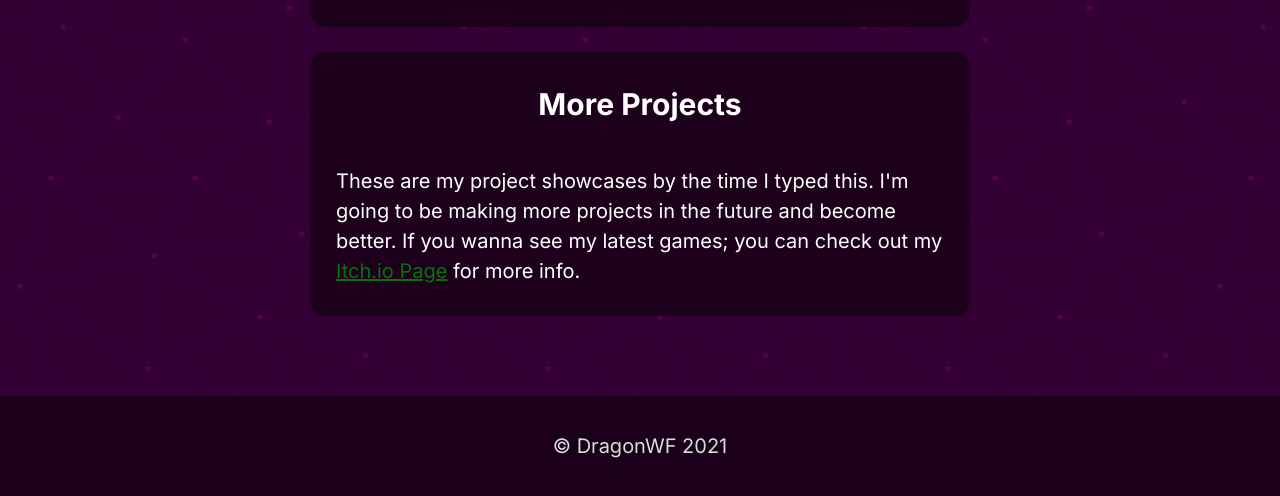
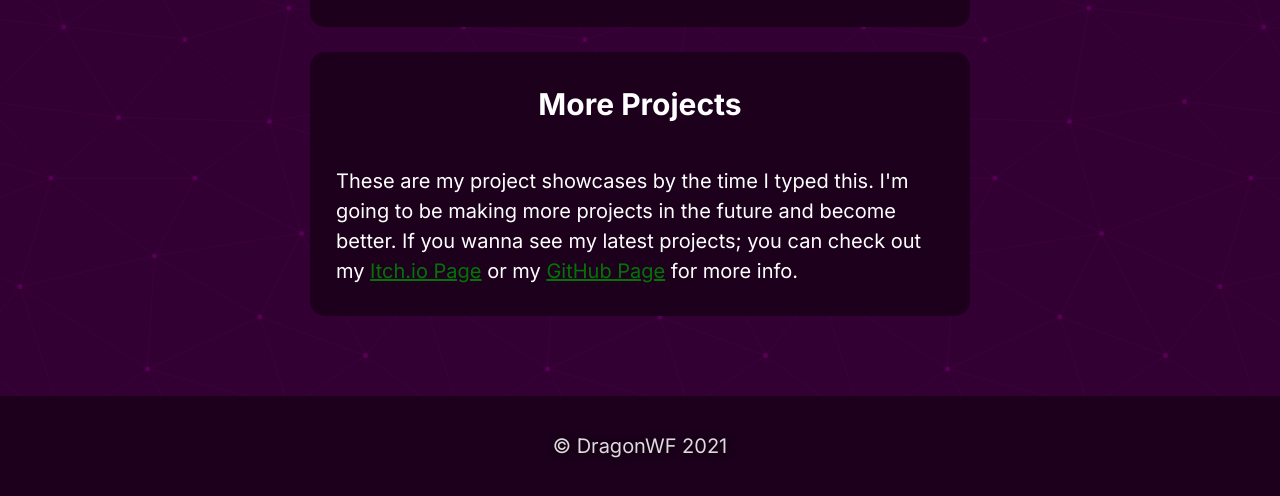
Before and after one commit to DragunWF/DragonWF-Website, a website built with Parcel: page projects.html in a window 1280 px wide. Shown: the part 2413-2909 px from the top of the page. Built offline with nearby package versions, Linux system fonts and the light colour scheme.

Commit message:
Updated the "More Projects" tab

```diff
--- a/projects.html
+++ b/projects.html
@@ -89,8 +89,10 @@
         <p>
           These are my project showcases by the time I typed this. I'm going to
           be making more projects in the future and become better. If you wanna
-          see my latest games; you can check out my
+          see my latest projects; you can check out my
           <a href="https://dragonwf.itch.io/" target="_blank">Itch.io Page</a>
+          or my
+          <a href="https://github.com/DragunWF" target="_blank">GitHub Page</a>
           for more info.
         </p>
       </article>
```
